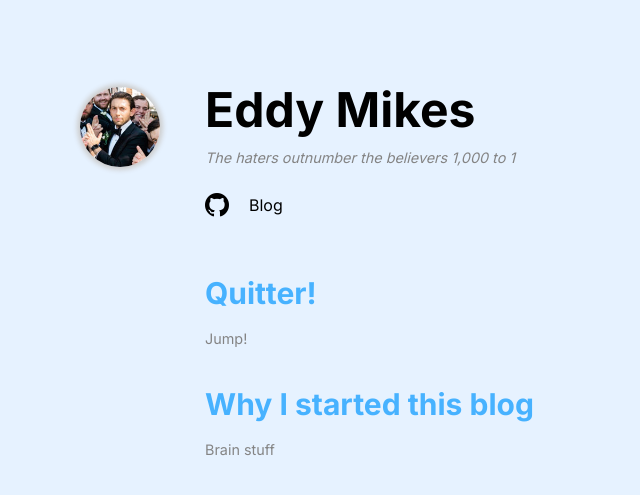
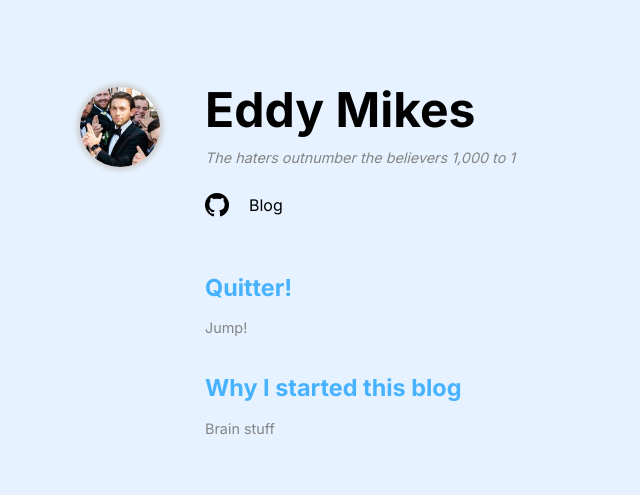
Before and after one commit to emikes919/eddymikes_blog, a Jekyll site: the page built from index.html, in a window 1280 px wide. Shown: the top 495 px of the page, without its empty margins (0-640 px from the left). Built offline with Jekyll 4.4.1, drawn with Linux system fonts in a browser that asks for light colours.

Commit message:
reduce size of post titles in feed

```diff
--- a/_sass/main.scss
+++ b/_sass/main.scss
@@ -123,12 +123,12 @@
     gap: 10px;
 }
 
-.post h2 {
+.post h3 {
     font-weight: bold;
     margin: 0;
 }
 
-.post h2 a {
+.post h3 a {
     color: var(--primary);
 }
 
--- a/index.html
+++ b/index.html
@@ -6,7 +6,7 @@
     <ul>
         {% for post in site.posts %}
             <li class="post">
-                <h2><a href="{{ post.url }}">{{ post.title }}</a></h2>
+                <h3><a href="{{ post.url }}">{{ post.title }}</a></h3>
                 <span>{{ post.excerpt }}</span>
                 <!-- {{ post.date }} -->
             </li>
```
Also changed, not shown: README.md, 4 other files.
